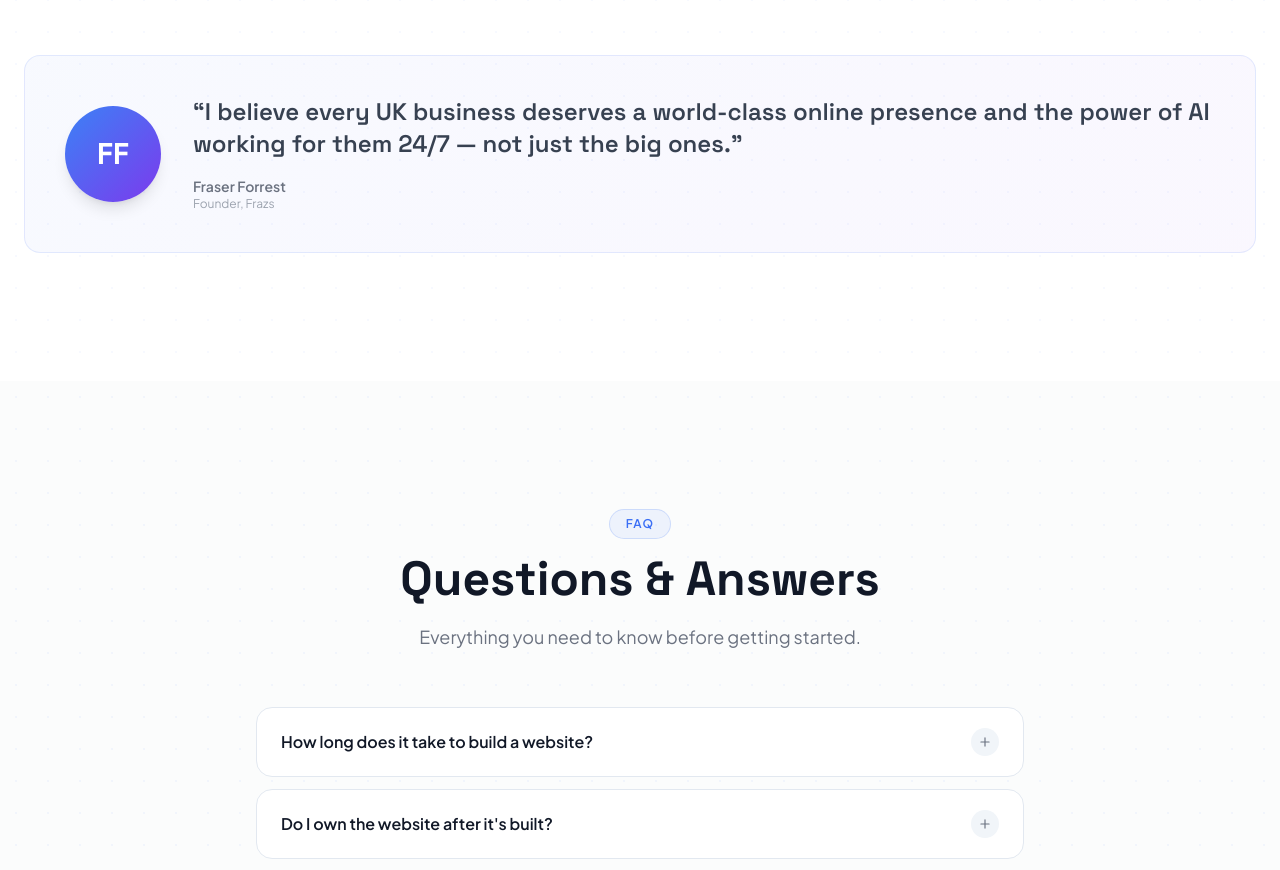
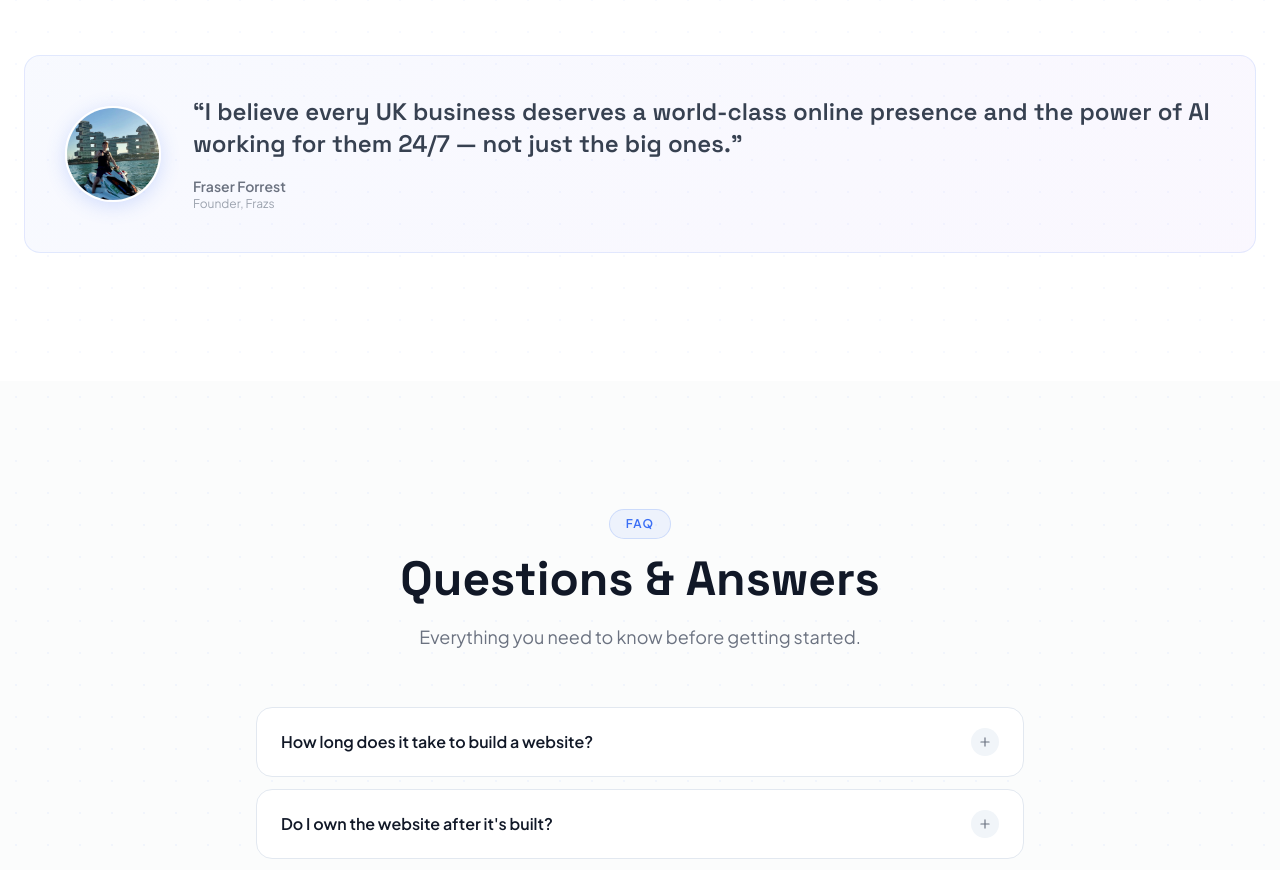
Before and after one commit to fra5z/fraser, a Next.js app: page / in a window 1280 px wide. Shown: the part 7369-8239 px from the top of the page. Built offline with nearby package versions, Linux system fonts and the light colour scheme.

Commit message:
add Fraser photo to about section

```diff
--- a/src/components/AboutSection.tsx
+++ b/src/components/AboutSection.tsx
@@ -1,6 +1,7 @@
 "use client";
 import { useRef } from "react";
 import { motion, useInView } from "framer-motion";
+import Image from "next/image";
 import { Zap, Shield, Target, TrendingUp } from "lucide-react";
 
 const stats = [
@@ -126,8 +127,8 @@ export default function AboutSection() {
             border: "1px solid rgba(59,111,245,0.12)",
           }}
         >
-          <div className="flex-shrink-0 w-24 h-24 rounded-full bg-gradient-to-br from-blue-500 to-violet-600 flex items-center justify-center text-white text-3xl font-black font-display shadow-lg">
-            FF
+          <div className="flex-shrink-0 w-24 h-24 rounded-full overflow-hidden shadow-lg border-2 border-white" style={{ boxShadow: "0 4px 20px rgba(59,111,245,0.2)" }}>
+            <Image src="/fraser-photo.jpg" alt="Fraser Forrest, Founder of Frazs" width={96} height={96} className="w-full h-full object-cover object-top" />
           </div>
           <div>
             <p className="text-xl md:text-2xl font-semibold font-display text-gray-700 leading-relaxed mb-4">
```
Also changed, not shown: public/fraser-photo.jpg (added).
